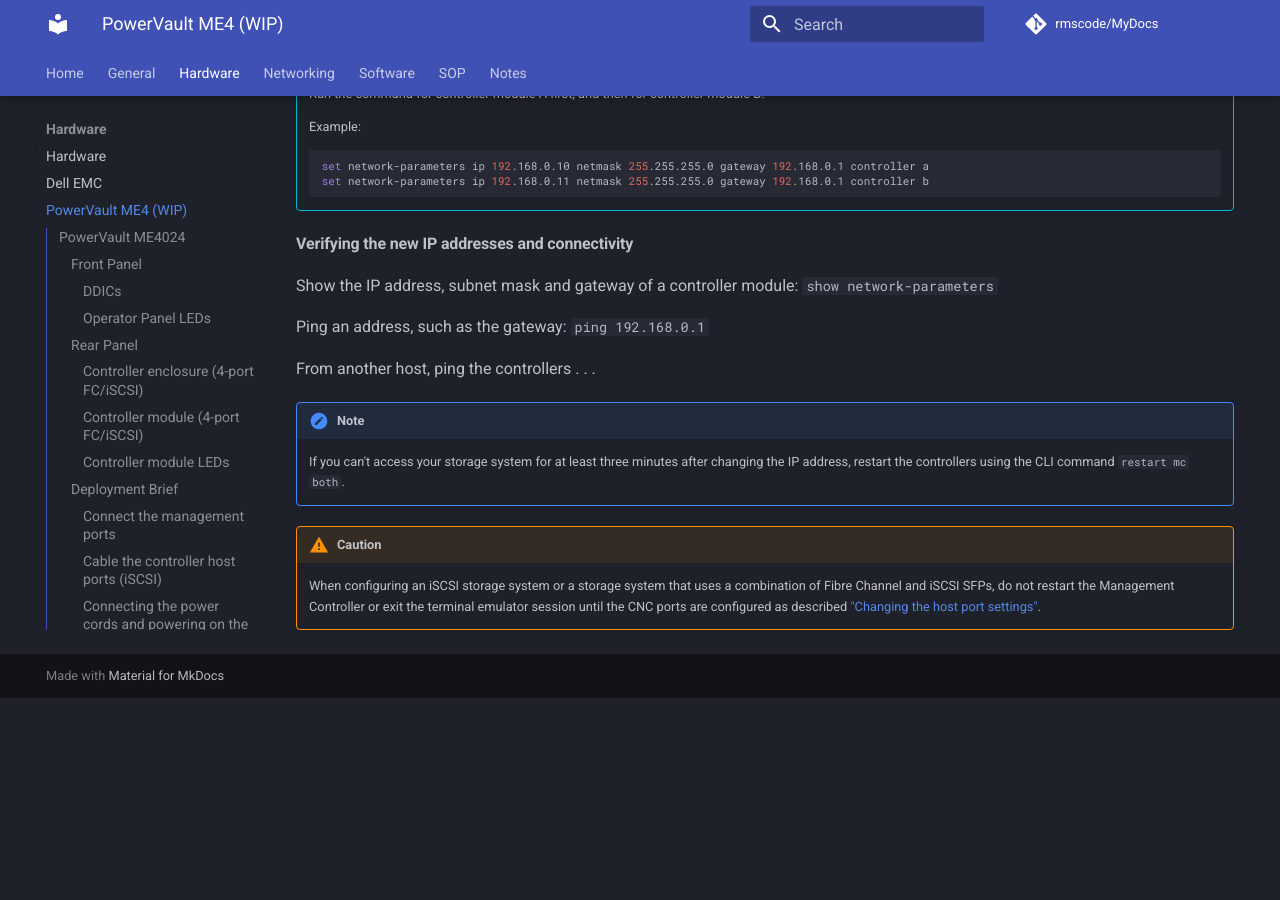
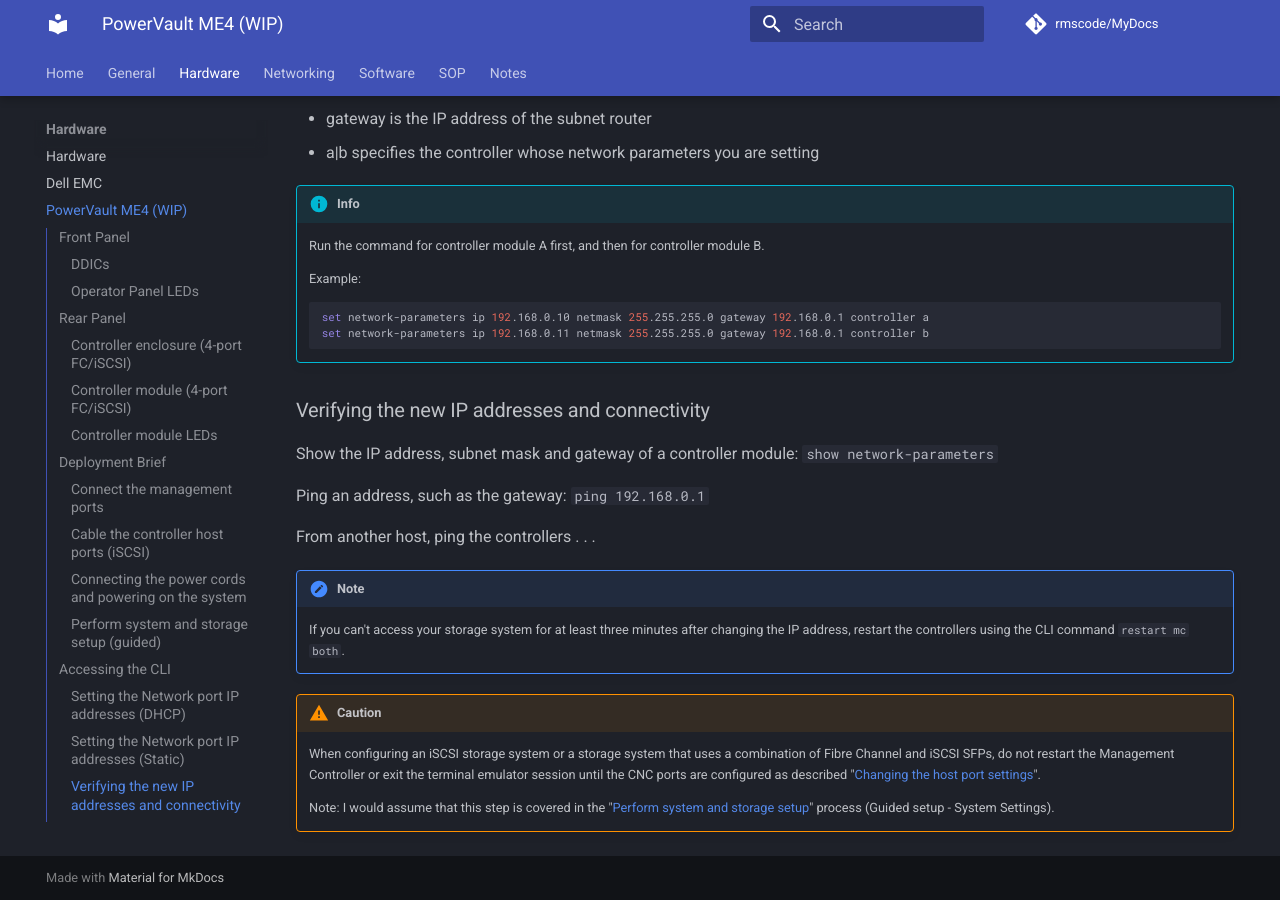
Before and after one commit to rmscode/binary-garden, an MkDocs documentation site: the page built from docs/hardware/powervault-me4-draft.md, in a window 1280 px wide and 900 px high, scrolled down 9716 px. Built offline with MkDocs 1.6.1 and Material for MkDocs 9.7.7, drawn with Linux system fonts in a browser that asks for light colours; comment, search, counter and statistics services are not loaded; before the commit the page ends 10414 px from its top, so only the background shows below that; some of the changed text lies outside the part shown.

Commit message:
Update powervault-me4-draft.md

````diff
--- a/docs/hardware/powervault-me4-draft.md
+++ b/docs/hardware/powervault-me4-draft.md
@@ -1,6 +1,4 @@
-#
-
-## PowerVault ME4024
+# PowerVault ME4024
 
 !!! info
 
@@ -70,7 +66,7 @@
 
 ![ME4024 Fron Panel](../assets/GUID-EB01FA14-AC25-4933-A4C1-82131A9DBC20-low.jpg)
 
-#### Operator Panel LEDs
+### Operator Panel LEDs
 
 ![ME4024 Front Panel LED](../assets/GUID-50A3FA88-6C9C-4FD4-837D-819D6D69CB28-low.jpg)
 
@@ -95,13 +91,13 @@
     - **Blinking blue**: System ID locator is activated.
     - **Off**: Normal state
 
-### Rear Panel
+## Rear Panel
 
 !!! info
 
     Controller modules, IOMs, and PCMs are available as CRUs.
 
-#### Controller enclosure (4-port FC/iSCSI)
+### Controller enclosure (4-port FC/iSCSI)
 
 ![ME4024 Rear Panel (FC/iSCSI)](../assets/GUID-E0F56738-3FAD-4315-83AB-C3E277AF070C-low.jpg)
 
@@ -110,7 +106,7 @@
 3. Controller module slot A
 4. Controller module slot B
 
-#### Controller module (4-port FC/iSCSI)
+### Controller module (4-port FC/iSCSI)
 
 The top slot for holding controller modules is designated slot A and the bottom slot is designated slot B. The face plate details of the controller modules show the modules aligned for use in slot A. In this orientation, the controller module latch shown at the bottom of the module and it is in a closed/locked position. The following figures identify the ports on the controller modules.
 
@@ -124,7 +120,7 @@
 6. Reset
 7. CNC ports (ports 3, 2, 1, 0)
 
-#### Controller module LEDs
+### Controller module LEDs
 
 ![ME4024 Controller Module LEDs](../assets/GUID-2CCEAE51-984C-460B-8F44-A0BF1DA1E99D-low.jpg)
 
@@ -182,17 +178,17 @@
     - **Off**: The port is empty or the link is down.
     - **Green**: The port is connected and the link is up.
 
-### Deployment Brief
+## Deployment Brief
 
 !!! info "Required Tools"
 
     - Phillips screwdriver
     - Torx T20 bit for locks
 
-- [x] Unpack.
-- [x] Install the controller enclosure and optional expansion enclosure in the rack.
-- [x] Populate drawers with disks (DDICs). 2U encosures ship with disks installed.
-- [x]  Cable the optional expansion enclosures.
+- [ ] Unpack.
+- [ ] Install the controller enclosure and optional expansion enclosure in the rack.
+- [ ] Populate drawers with disks (DDICs). 2U encosures ship with disks installed.
+- [ ] Cable the optional expansion enclosures.
 - [ ] Connect the management ports.
 - [ ] Cable the controller host ports.
 - [ ] Connect the power cords and power on the system.
@@ -202,7 +198,7 @@
       - [ ] Install required host software.
 - [ ] Perform the initial configuration tasks.
 
-#### Connect the management ports
+### Connect the management ports
 
 1. Connect an Ethernet cable to the network port on each controller module.
 2. Connect the other end of each Ethernet cable to a network that your management host can access, preferably on the same subnet.
@@ -218,7 +214,7 @@
 
     See also the topic about configuring network ports on controller modules under ["Accessing the CLI"](#accessing-the-cli).
 
-#### Cable the controller host ports (iSCSI)
+### Cable the controller host ports (iSCSI)
 
 A host identifies an external port to which the storage system is attached. The external port may be a port in an I/O adapter (such as an FC HBA or ethernet NIC) in a server.
 
@@ -232,7 +228,7 @@
 
 ![Connecting hosts: ME4 Series 2U switch-attached – two servers, two switches](../assets/GUID-E63CC18D-EBBC-47BB-BDB3-F1874C6658F3-low.jpg)
 
-#### Connecting the power cords and powering on the system
+### Connecting the power cords and powering on the system
 
 Connect the power cable from each PCM on the enclosure rear panel to the power distibution unit as shown below:
 
@@ -246,7 +242,7 @@
     3. Data host—if powered off for maintenance purposes.
 - When powering off, reverse the order of steps that are used for powering on.
 
-#### Perform system and storage setup (guided)
+### Perform system and storage setup (guided)
 
 !!! tip "System Information Worksheet"
 
@@ -291,7 +287,7 @@
 4. Save your settings and exit to the *Welcome* panel.
 5. Access the *Host Setup* panel and follow the prompts to continue provisioning your system by attaching hosts.
 
-### Accessing the CLI
+## Accessing the CLI
 
 Embedded within the controller modules is a command-line interface (CLI) that enables you to manage and monitor the storage system. The CLI can be accessed in two ways:
 
@@ -319,7 +315,7 @@
 5. If you are connecting to a storage system with G275 firmware that has not been deployed, the default user/pass is `manage`/`!manage`. If your system has been deployed, login with a user that has the *manage* role.
 6. If you are connecting to a storage system with G280 firmware that has not been deployed, type `setup` at the login prompt and press `Enter`. Do not type anything at the password prompt and press `Enter`. If your system has been deployed, login with a user that has the *manage* role.
 
-#### Setting the Network port IP addresses (DHCP)
+### Setting the Network port IP addresses (DHCP)
 
 !!! info
 
@@ -327,7 +323,7 @@
 
 To obtain an IP address via DHCP, use the `set network-parameters dhcp` command.
 
-#### Setting the Network port IP addresses (Static)
+### Setting the Network port IP addresses (Static)
 
 To use a custom static IP address, use the `set network-parameters ip address netmask netmask gateway gateway controller a|b` command.
 
@@ -348,7 +344,7 @@
     set network-parameters ip 192.168.0.11 netmask 255.255.255.0 gateway 192.168.0.1 controller b
     ```
 
-#### Verifying the new IP addresses and connectivity
+### Verifying the new IP addresses and connectivity
 
 Show the IP address, subnet mask and gateway of a controller module: `show network-parameters`
 
@@ -362,4 +358,6 @@
 
 !!! warning "Caution"
 
-    When configuring an iSCSI storage system or a storage system that uses a combination of Fibre Channel and iSCSI SFPs, do not restart the Management Controller or exit the terminal emulator session until the CNC ports are configured as described ["Changing the host port settings"](https://www.dell.com/support/manuals/en-us/powervault-me4012/me4_series_dg_pub/changing-host-port-settings?guid=guid-4b22aaaa-ca95-4d45-82cd-a3499bb1890c&lang=en-us).
+    When configuring an iSCSI storage system or a storage system that uses a combination of Fibre Channel and iSCSI SFPs, do not restart the Management Controller or exit the terminal emulator session until the CNC ports are configured as described "[Changing the host port settings](https://www.dell.com/support/manuals/en-us/powervault-me4012/me4_series_dg_pub/changing-host-port-settings?guid=guid-4b22aaaa-ca95-4d45-82cd-a3499bb1890c&lang=en-us)".
+
+    Note: I would assume that this step is covered in the "[Perform system and storage setup](#perform-system-and-storage-setup-guided)" process (Guided setup - System Settings).
````
Also changed, not shown: other parts of docs/hardware/powervault-me4-draft.md (+2 -4 lines).
